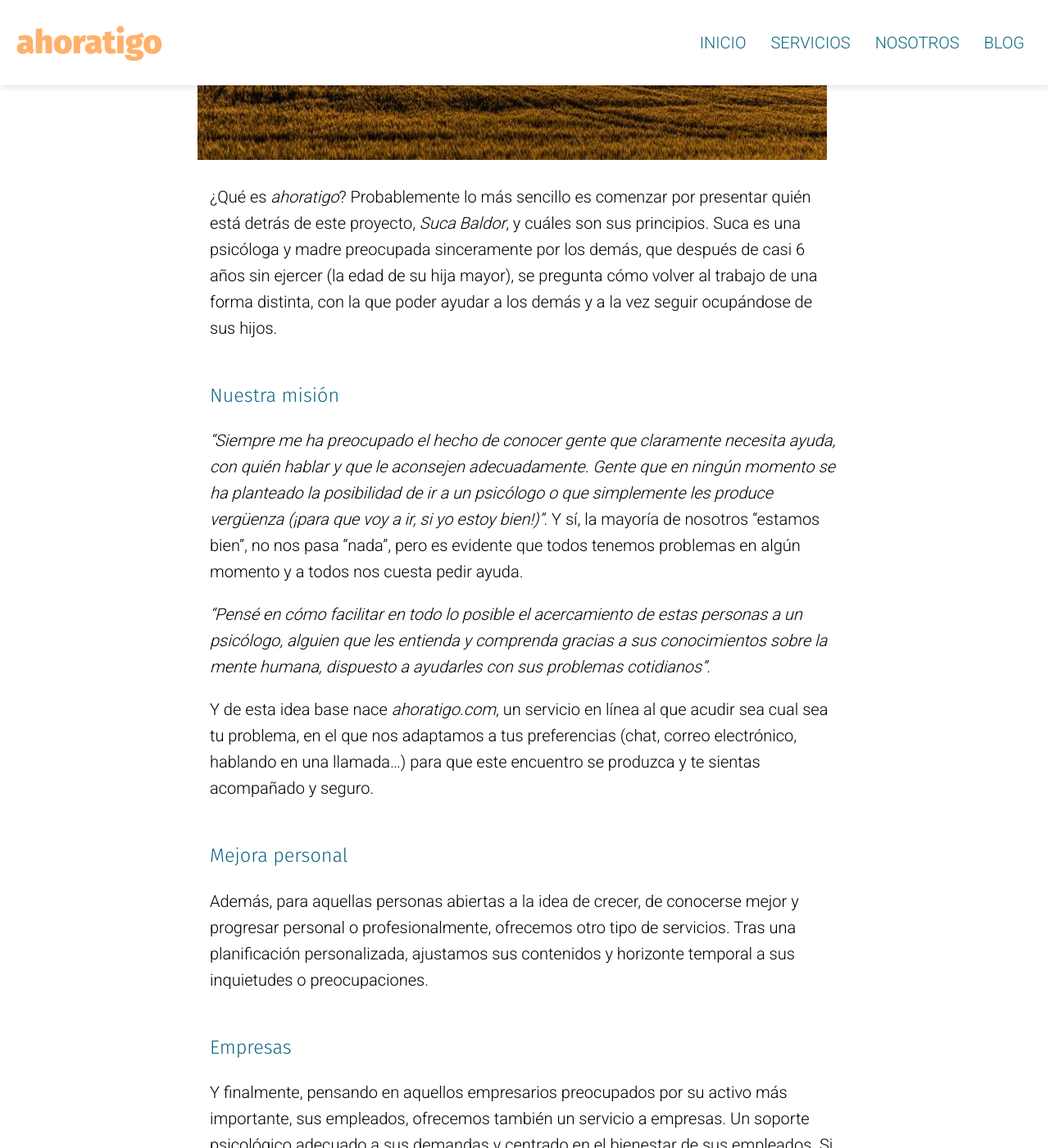
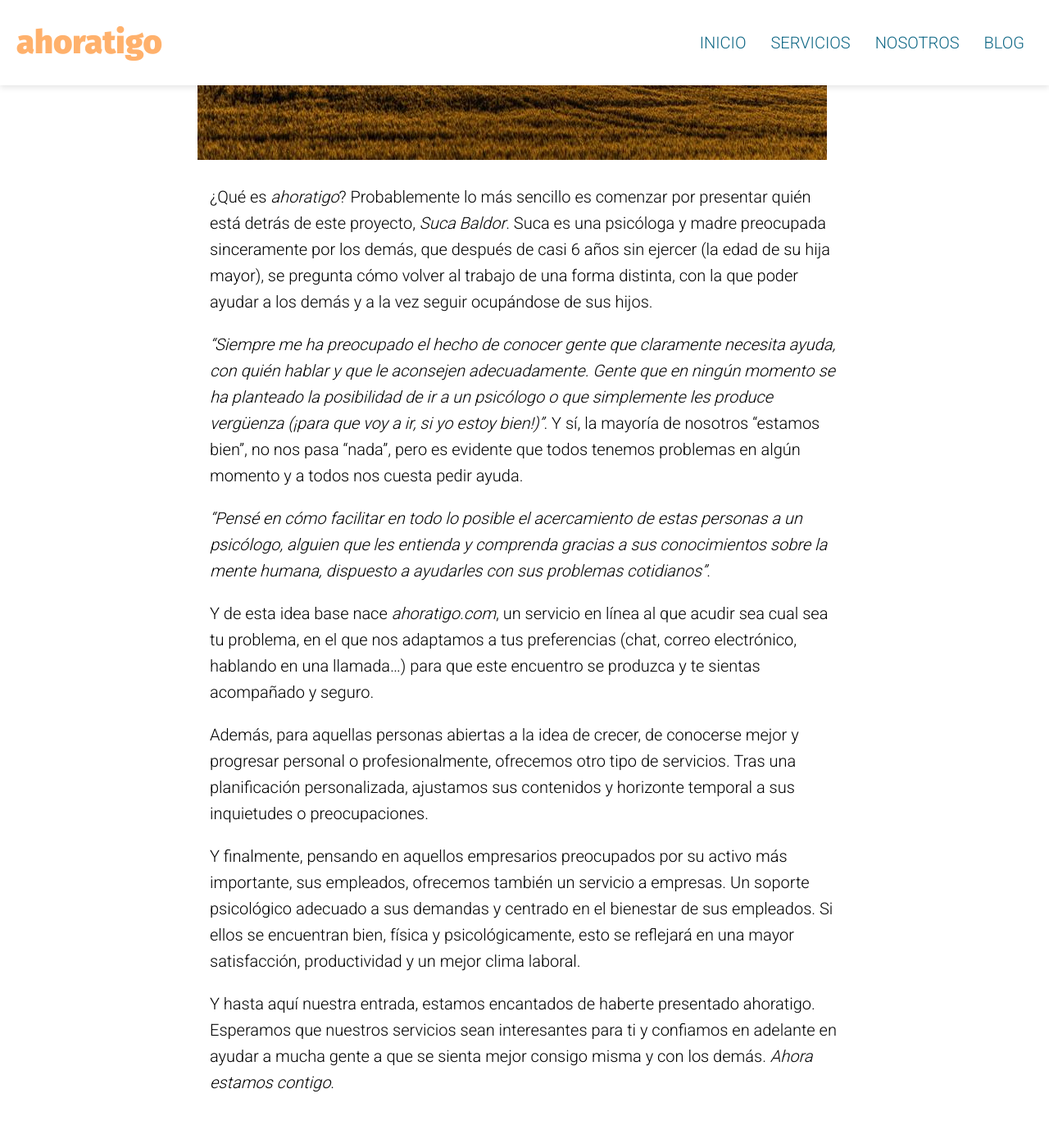
Before and after one commit to sukabal/sukabal.github.io, a Jekyll site: the page built from _posts/2019-02-05-nace-ahoratigo.md, in a window 1280 px wide and 1400 px high, scrolled down 563 px. Shown: the whole window at 82% size. Built offline with Jekyll 4.4.1, drawn with Linux system fonts in a browser that asks for light colours.

Commit message:
fix: remove subtitles from post

```diff
--- a/_posts/2019-02-05-nace-ahoratigo.md
+++ b/_posts/2019-02-05-nace-ahoratigo.md
@@ -9,21 +9,16 @@ date: 2019-02-05
 
 ![Nace ahoratigo]({{ page.main-image}}){:class="entry-main-image" :title="Foto de Federico Respini (@unsplash)"}
 
-¿Qué es *ahoratigo*? Probablemente lo más sencillo es comenzar por presentar quién está detrás de este proyecto, *Suca Baldor*, y cuáles son sus principios. Suca es una psicóloga y madre preocupada sinceramente por los demás, que después de casi 6 años sin ejercer (la edad de su hija mayor), se pregunta cómo volver al trabajo de una forma distinta, con la que poder ayudar a los demás y a la vez seguir ocupándose de sus hijos.
+¿Qué es *ahoratigo*? Probablemente lo más sencillo es comenzar por presentar quién está detrás de este proyecto, *Suca Baldor*. Suca es una psicóloga y madre preocupada sinceramente por los demás, que después de casi 6 años sin ejercer (la edad de su hija mayor), se pregunta cómo volver al trabajo de una forma distinta, con la que poder ayudar a los demás y a la vez seguir ocupándose de sus hijos.
 
-### Nuestra misión
 *"Siempre me ha preocupado el hecho de conocer gente que claramente necesita ayuda, con quién hablar y que le aconsejen adecuadamente. Gente que en ningún momento se ha planteado la posibilidad de ir a un psicólogo o que simplemente les produce vergüenza (¡para que voy a ir, si yo estoy bien!)"*. Y sí, la mayoría de nosotros "estamos bien", no nos pasa "nada", pero es evidente que todos tenemos problemas en algún momento y a todos nos cuesta pedir ayuda.
 
 *"Pensé en cómo facilitar en todo lo posible el acercamiento de estas personas a un psicólogo, alguien que les entienda y comprenda gracias a sus conocimientos sobre la mente humana, dispuesto a ayudarles con sus problemas cotidianos"*.
 
 Y de esta idea base nace *ahoratigo.com*, un servicio en línea al que acudir sea cual sea tu problema, en el que nos adaptamos a tus preferencias (chat, correo electrónico, hablando en una llamada...) para que este encuentro se produzca y te sientas acompañado y seguro.
 
-### Mejora personal
 Además, para aquellas personas abiertas a la idea de crecer, de conocerse mejor y progresar personal o profesionalmente, ofrecemos otro tipo de servicios. Tras una planificación personalizada, ajustamos sus contenidos y horizonte temporal a sus inquietudes o preocupaciones.
 
-### Empresas
 Y finalmente, pensando en aquellos empresarios preocupados por su activo más importante, sus empleados, ofrecemos también un servicio a empresas. Un soporte psicológico adecuado a sus demandas y centrado en el bienestar de sus empleados. Si ellos se encuentran bien, física y psicológicamente, esto se reflejará en una mayor satisfacción, productividad y un mejor clima laboral.
 
-
-### ¡Nos vemos pronto!
 Y hasta aquí nuestra entrada, estamos encantados de haberte presentado ahoratigo. Esperamos que nuestros servicios sean interesantes para ti y confiamos en adelante en ayudar a mucha gente a que se sienta mejor consigo misma y con los demás. *Ahora estamos contigo*.
```
